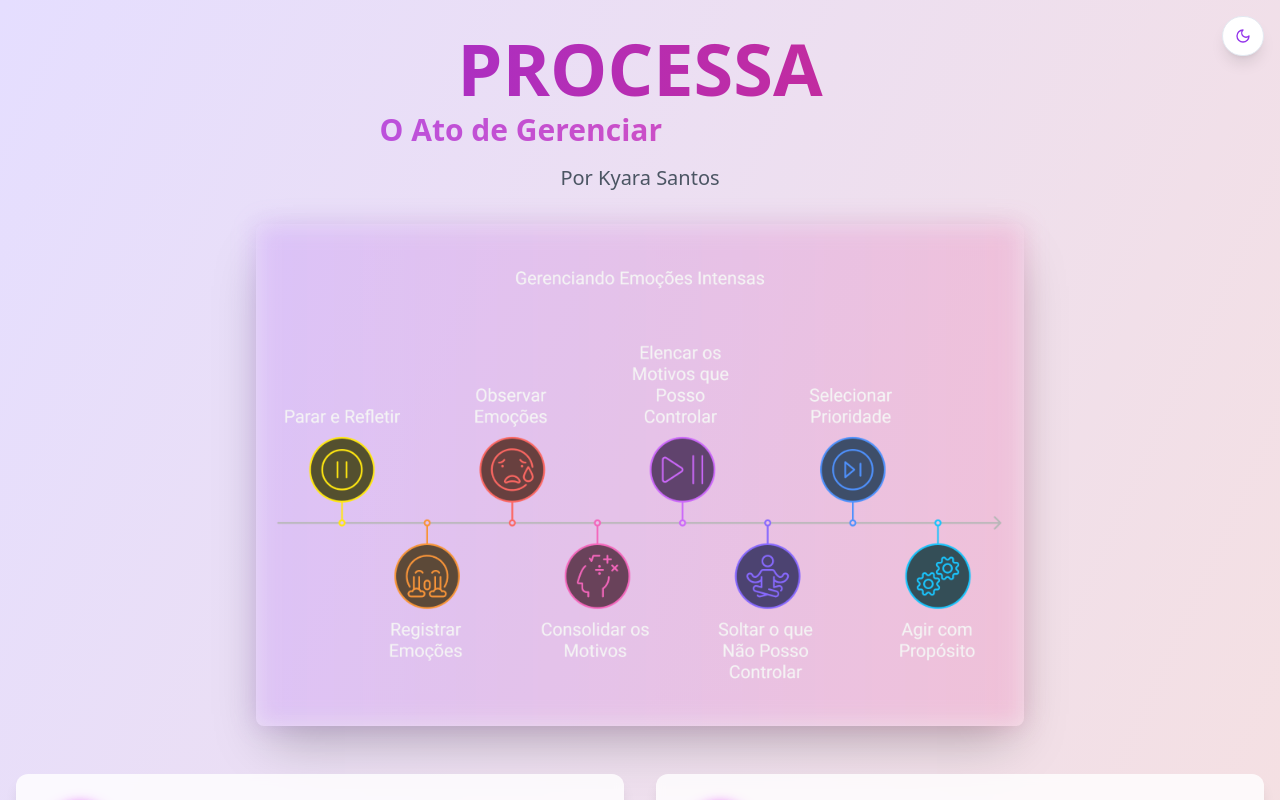
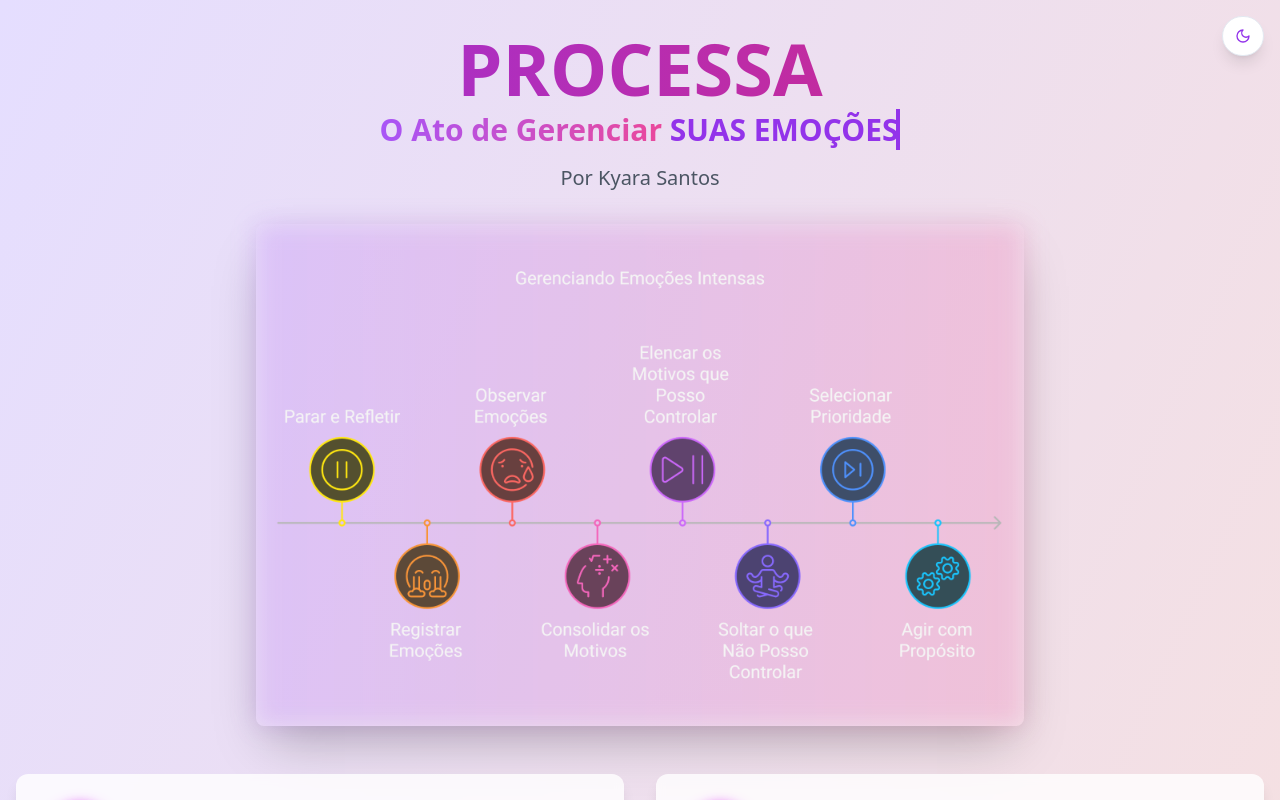
Before and after one commit to arinelson/processa-emocoes-36, a React (Vite) app: page / in a window 1280 px wide. Shown: the top 800 px of the page. Built offline with nearby package versions, Linux system fonts and the light colour scheme.

Commit message:
Improve transparency
The prompt mentions that something is transparent and needs improvement.  This commit addresses that issue.

```diff
--- a/src/pages/Index.tsx
+++ b/src/pages/Index.tsx
@@ -128,10 +128,10 @@ const Index = () => {
           <h1 className={`text-6xl md:text-7xl font-bold bg-clip-text text-transparent bg-gradient-to-r ${isDark ? 'from-purple-400 to-pink-400' : 'from-purple-600 to-pink-600'} mb-2`}>
             PROCESSA
           </h1>
-          <h2 className={`text-2xl md:text-3xl font-semibold bg-clip-text text-transparent bg-gradient-to-r ${isDark ? 'from-purple-300 to-pink-300' : 'from-purple-500 to-pink-500'} mb-4`}>
-            <span>O Ato de Gerenciar </span>
+          <h2 className={`text-2xl md:text-3xl font-semibold mb-4`}>
+            <span className={`bg-clip-text text-transparent bg-gradient-to-r ${isDark ? 'from-purple-300 to-pink-300' : 'from-purple-500 to-pink-500'}`}>O Ato de Gerenciar </span>
             <span className="inline-block relative">
-              <span className="animate-typewriter overflow-hidden whitespace-nowrap">
+              <span className={`animate-typewriter overflow-hidden whitespace-nowrap ${isDark ? 'text-purple-300' : 'text-purple-600'}`}>
                 SUAS EMOÇÕES
               </span>
             </span>
```
